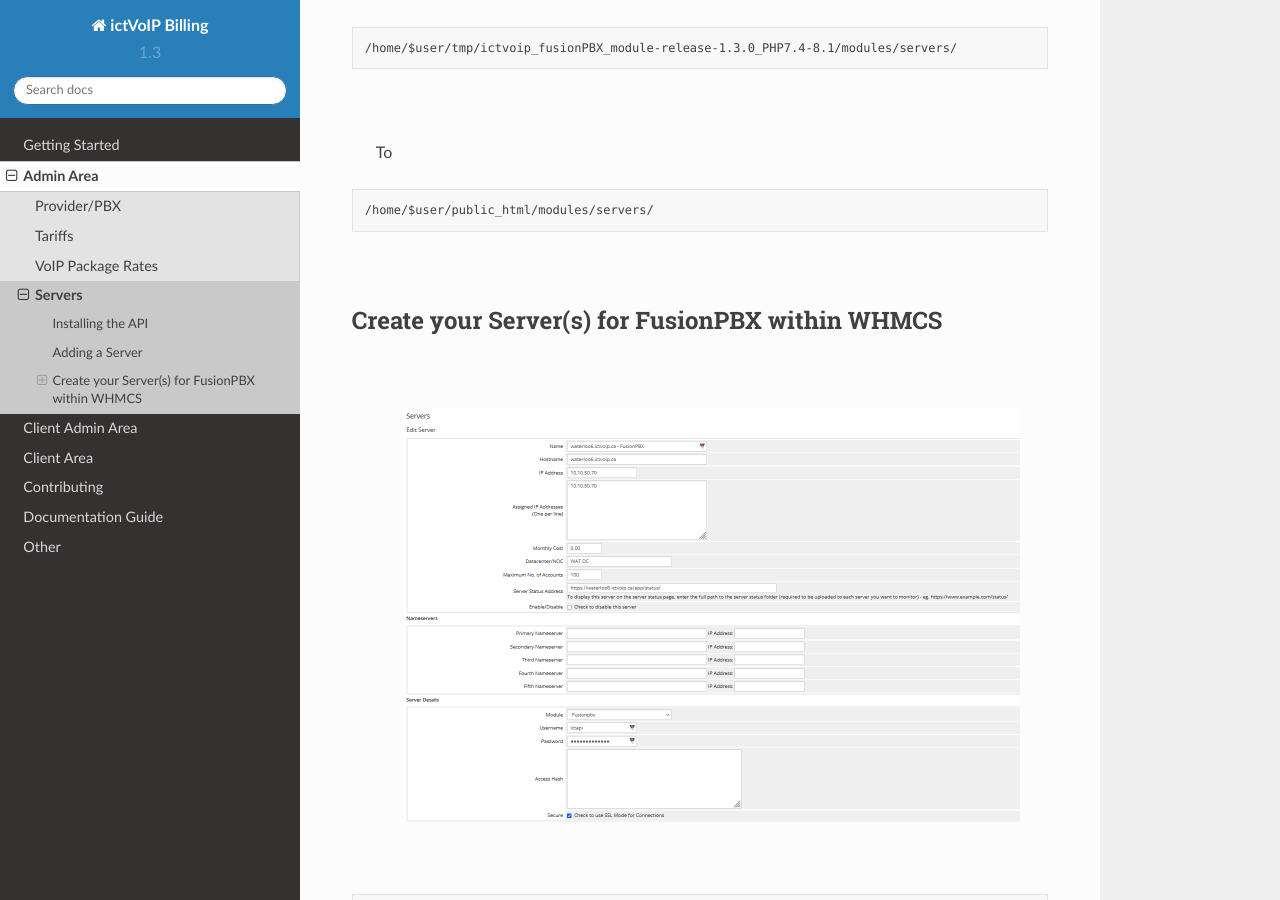
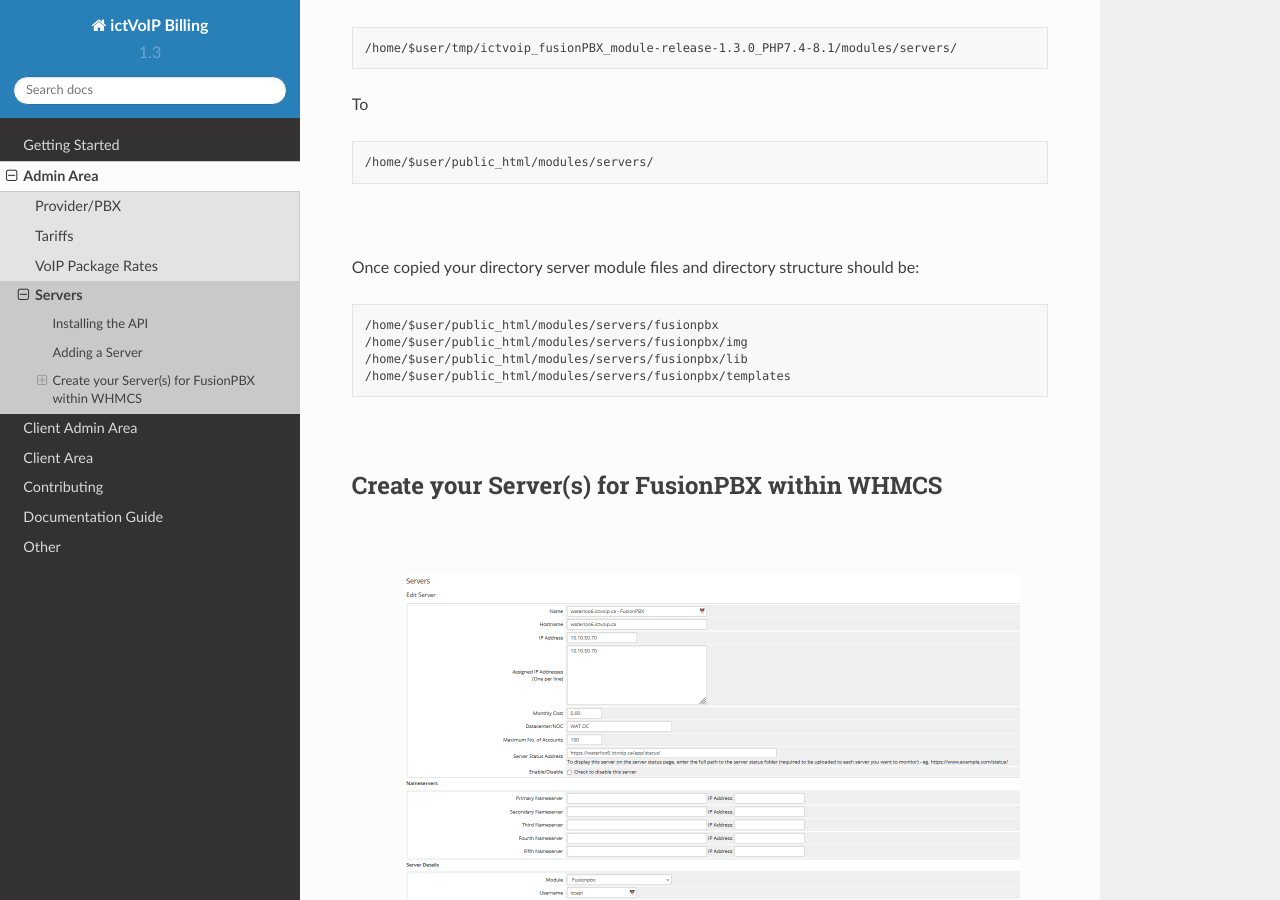
Before and after one commit to ictvoip/ictvoip-docs, a Sphinx documentation site: the page built from docs/source/admin/servers.rst, in a window 1280 px wide and 900 px high, scrolled down 1849 px. Built offline with Sphinx 7.4.7 and the Read the Docs theme 2.0.0, drawn with Linux system fonts in a browser that asks for light colours; pages that are not in the unit, such as notebooks, are missing from menus.

Commit message:
Update servers.rst

```diff
--- a/docs/source/admin/servers.rst
+++ b/docs/source/admin/servers.rst
@@ -70,12 +70,22 @@ Adding your server module to WHMCS. We will provide an example of the FusionPBX
  /home/$user/tmp/ictvoip_fusionPBX_module-release-1.3.0_PHP7.4-8.1/modules/servers/
 
 |
-
  To
 
 ::
 
  /home/$user/public_html/modules/servers/
+
+|
+
+Once copied your directory server module files and directory structure should be:
+
+::
+
+ /home/$user/public_html/modules/servers/fusionpbx
+ /home/$user/public_html/modules/servers/fusionpbx/img
+ /home/$user/public_html/modules/servers/fusionpbx/lib
+ /home/$user/public_html/modules/servers/fusionpbx/templates
 
 |
 
```
